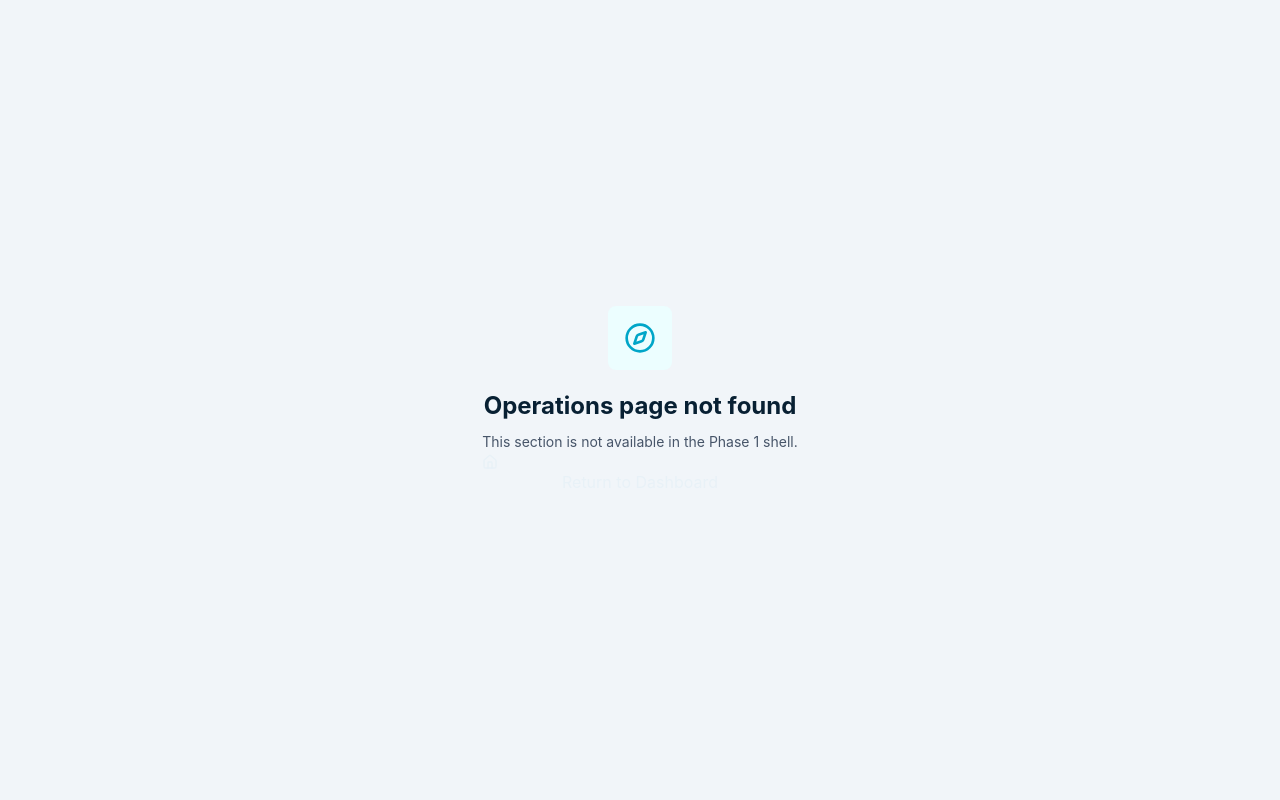
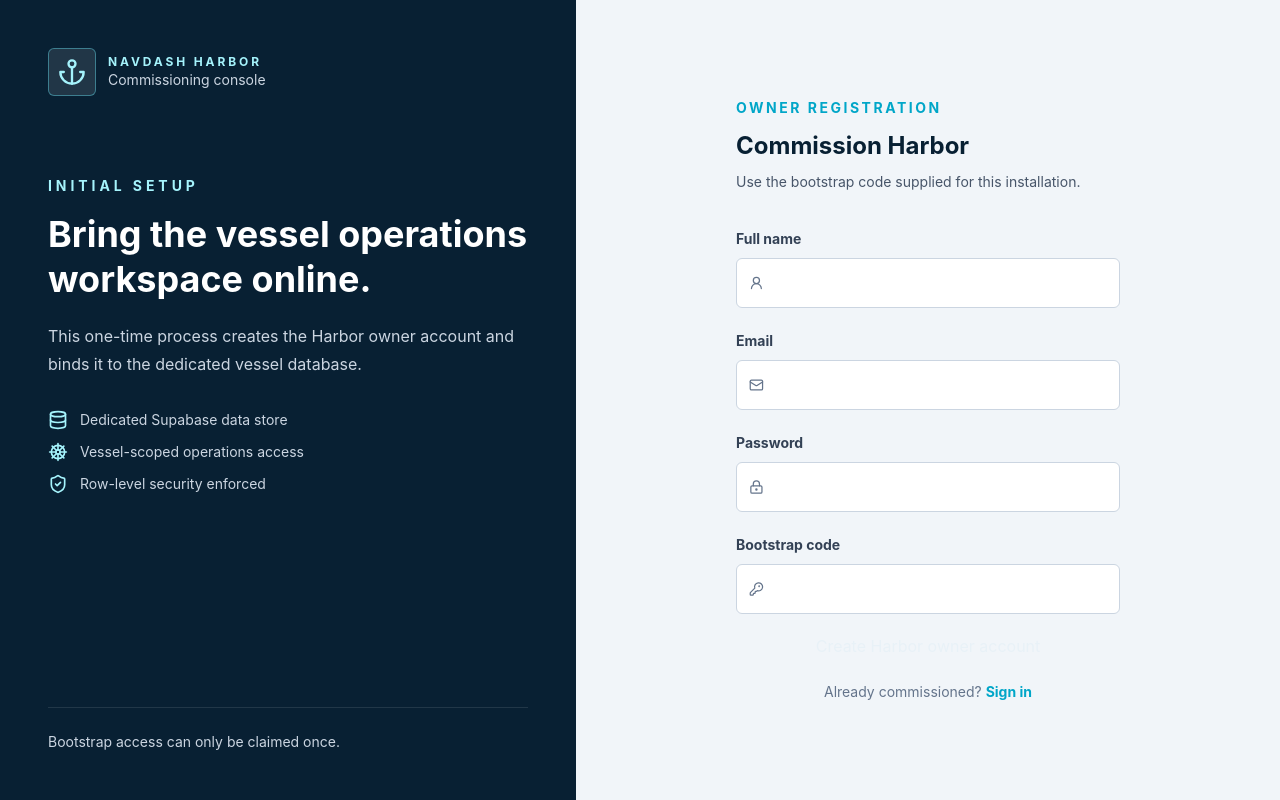
Before and after one commit to wardolb-bit/NavDash-Harbor, a Next.js app: page /setup in a window 1280 px wide. Before the commit this address had no page. Built offline with nearby package versions, Linux system fonts and the light colour scheme.

Commit message:
Add Harbor commissioning page

```diff
--- /dev/null
+++ b/app/(auth)/setup/page.tsx
@@ -0,0 +1,38 @@
+import Link from "next/link";
+import { Anchor, ShieldCheck, Database, ShipWheel } from "lucide-react";
+import { SetupForm } from "./setup-form";
+
+export default function SetupPage() {
+  return (
+    <main className="grid min-h-screen bg-slate-100 lg:grid-cols-[0.9fr_1.1fr]">
+      <section className="flex flex-col justify-between bg-harbor-navy p-8 text-white lg:p-12">
+        <div>
+          <div className="flex items-center gap-3">
+            <div className="flex h-12 w-12 items-center justify-center rounded-md border border-cyan-300/40 bg-white/10"><Anchor className="h-7 w-7 text-cyan-200" /></div>
+            <div><p className="text-xs font-bold uppercase tracking-[0.24em] text-cyan-200">NavDash Harbor</p><p className="text-sm text-slate-300">Commissioning console</p></div>
+          </div>
+          <div className="mt-20 max-w-lg">
+            <p className="text-sm font-bold uppercase tracking-[0.28em] text-cyan-200">Initial setup</p>
+            <h1 className="mt-4 text-4xl font-bold leading-tight">Bring the vessel operations workspace online.</h1>
+            <p className="mt-5 text-base leading-7 text-slate-300">This one-time process creates the Harbor owner account and binds it to the dedicated vessel database.</p>
+            <div className="mt-8 grid gap-3 text-sm text-slate-300">
+              <div className="flex items-center gap-3"><Database className="h-5 w-5 text-cyan-200"/>Dedicated Supabase data store</div>
+              <div className="flex items-center gap-3"><ShipWheel className="h-5 w-5 text-cyan-200"/>Vessel-scoped operations access</div>
+              <div className="flex items-center gap-3"><ShieldCheck className="h-5 w-5 text-cyan-200"/>Row-level security enforced</div>
+            </div>
+          </div>
+        </div>
+        <p className="mt-12 border-t border-white/10 pt-6 text-sm text-slate-300">Bootstrap access can only be claimed once.</p>
+      </section>
+      <section className="flex items-center justify-center p-6">
+        <div className="command-card w-full max-w-md p-6 lg:p-8">
+          <p className="text-sm font-bold uppercase tracking-[0.18em] text-harbor-cyan">Owner registration</p>
+          <h2 className="mt-3 text-2xl font-bold text-harbor-navy">Commission Harbor</h2>
+          <p className="mt-2 text-sm leading-6 text-slate-600">Use the bootstrap code supplied for this installation.</p>
+          <SetupForm />
+          <p className="mt-6 text-center text-sm text-slate-500">Already commissioned? <Link href="/login" className="font-bold text-harbor-cyan">Sign in</Link></p>
+        </div>
+      </section>
+    </main>
+  );
+}
```
